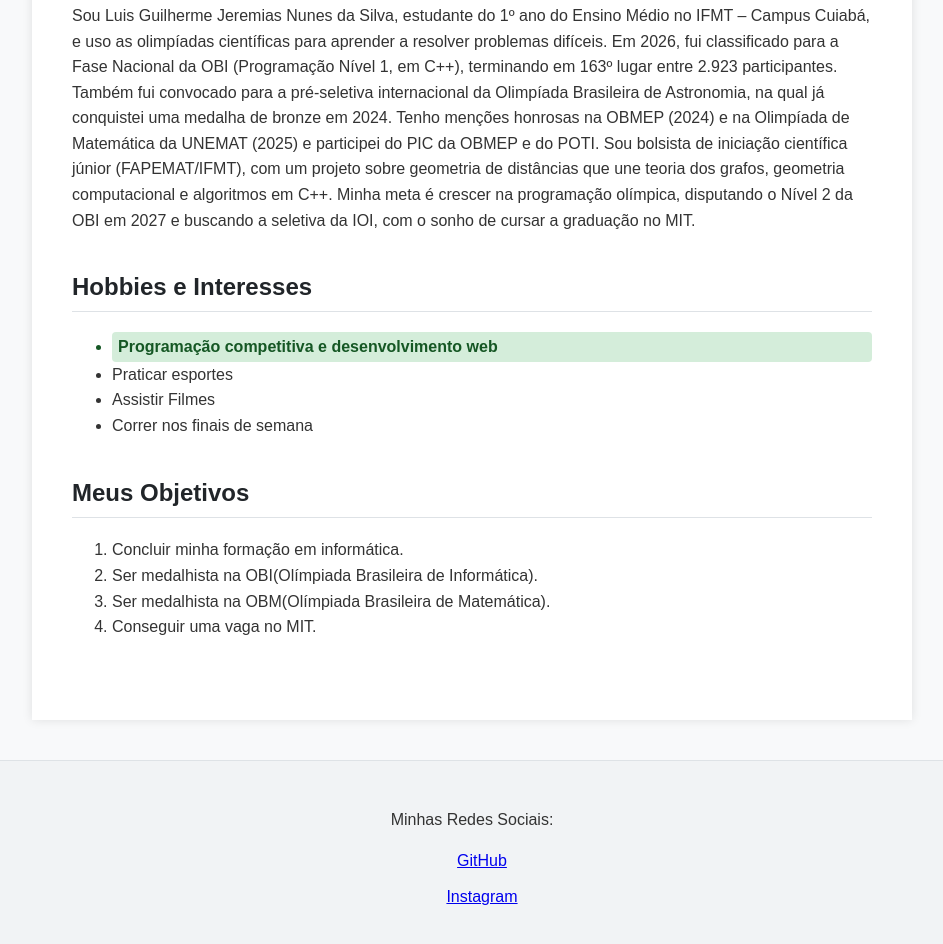
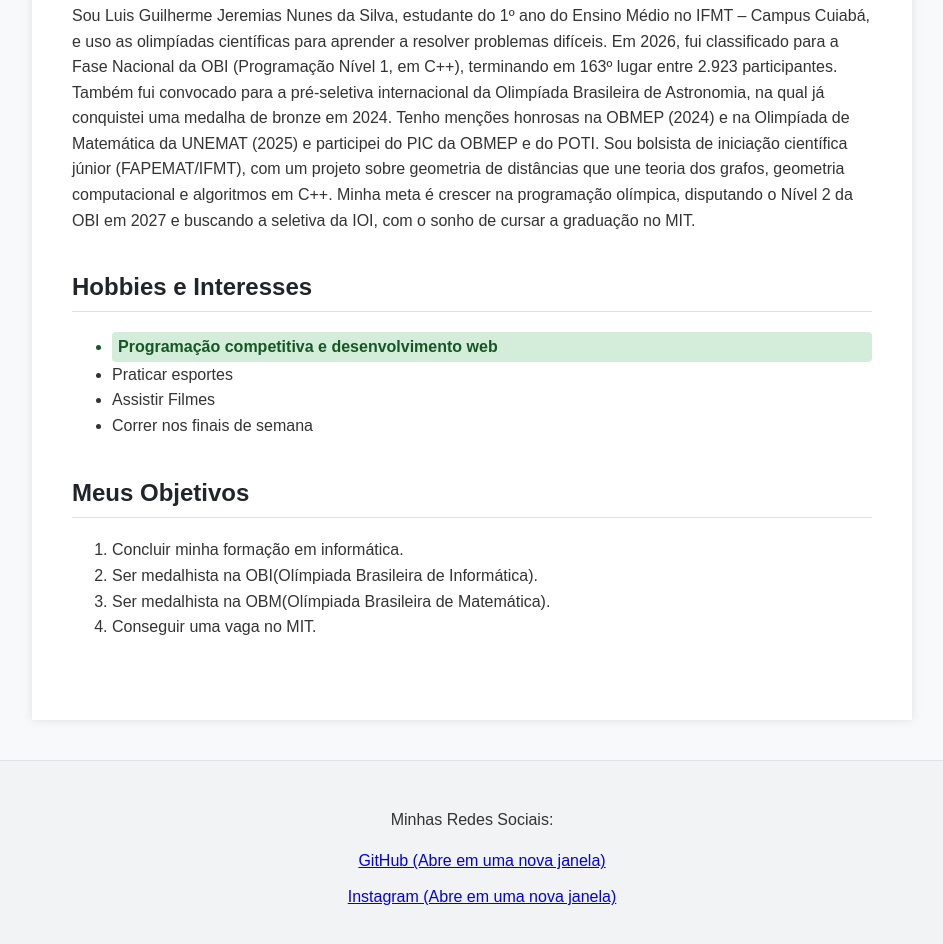
Before and after one commit to nunes-xvt/Project-Luis, a plain HTML site: page index.html in a window 1280 px wide. Shown: the part 339-1283 px from the top of the page, without its empty margins (168-1111 px from the left). Drawn offline with Linux system fonts and the light colour scheme.

Commit message:
Adicionando o aviso que abrem em novas janelas

```diff
--- a/index.html
+++ b/index.html
@@ -48,12 +48,12 @@
         <ul>
             <li>
                 <a href="https://github.com/nunes-xvt" target="_blank" rel="noopener">
-                    GitHub
+                    GitHub (Abre em uma nova janela)
                 </a>
             </li>
             <li>
                 <a href="https://www.instagram.com/nunes.xvt/" target="_blank" rel="noopener">
-                    Instagram
+                    Instagram (Abre em uma nova janela)
                 </a>
             </li>
         </ul>
```
